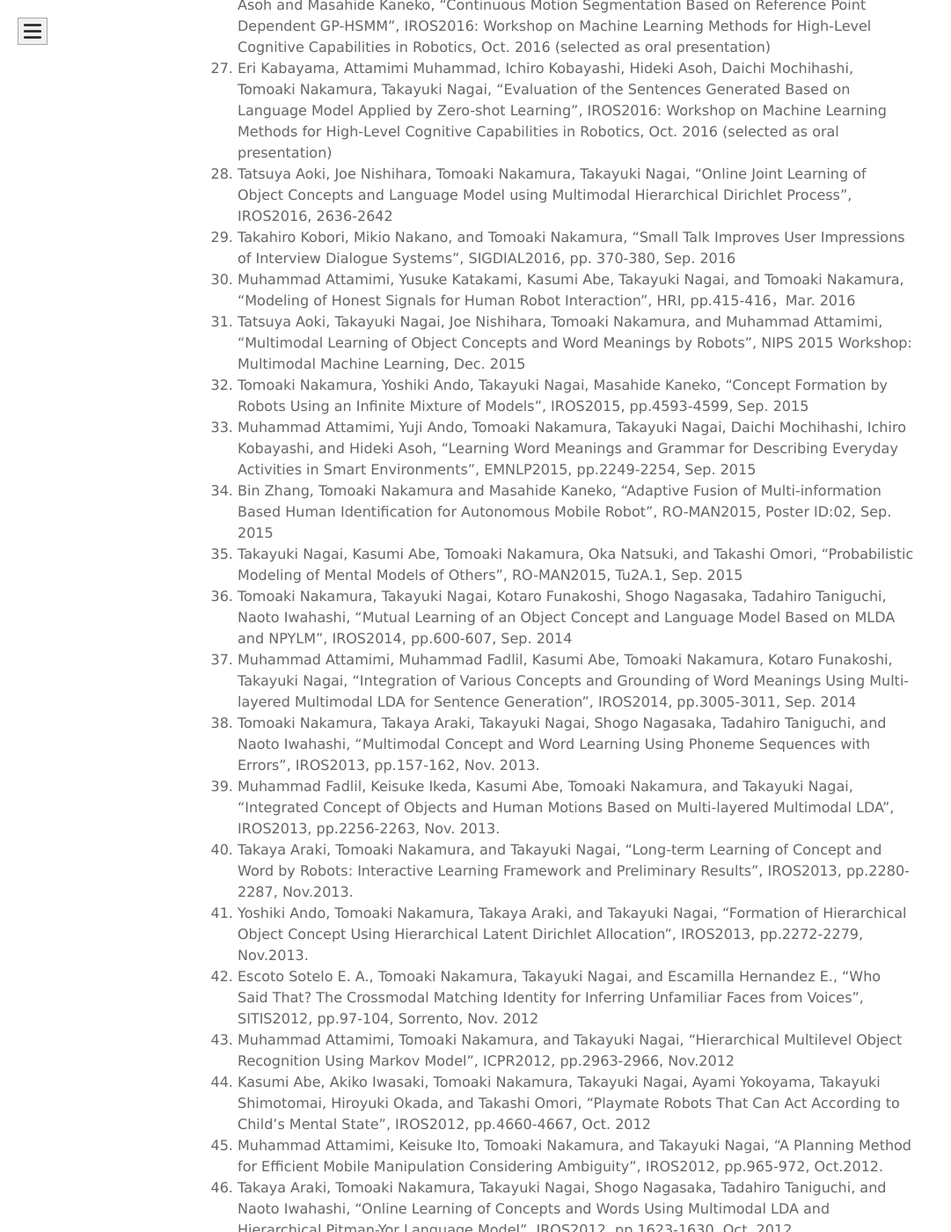
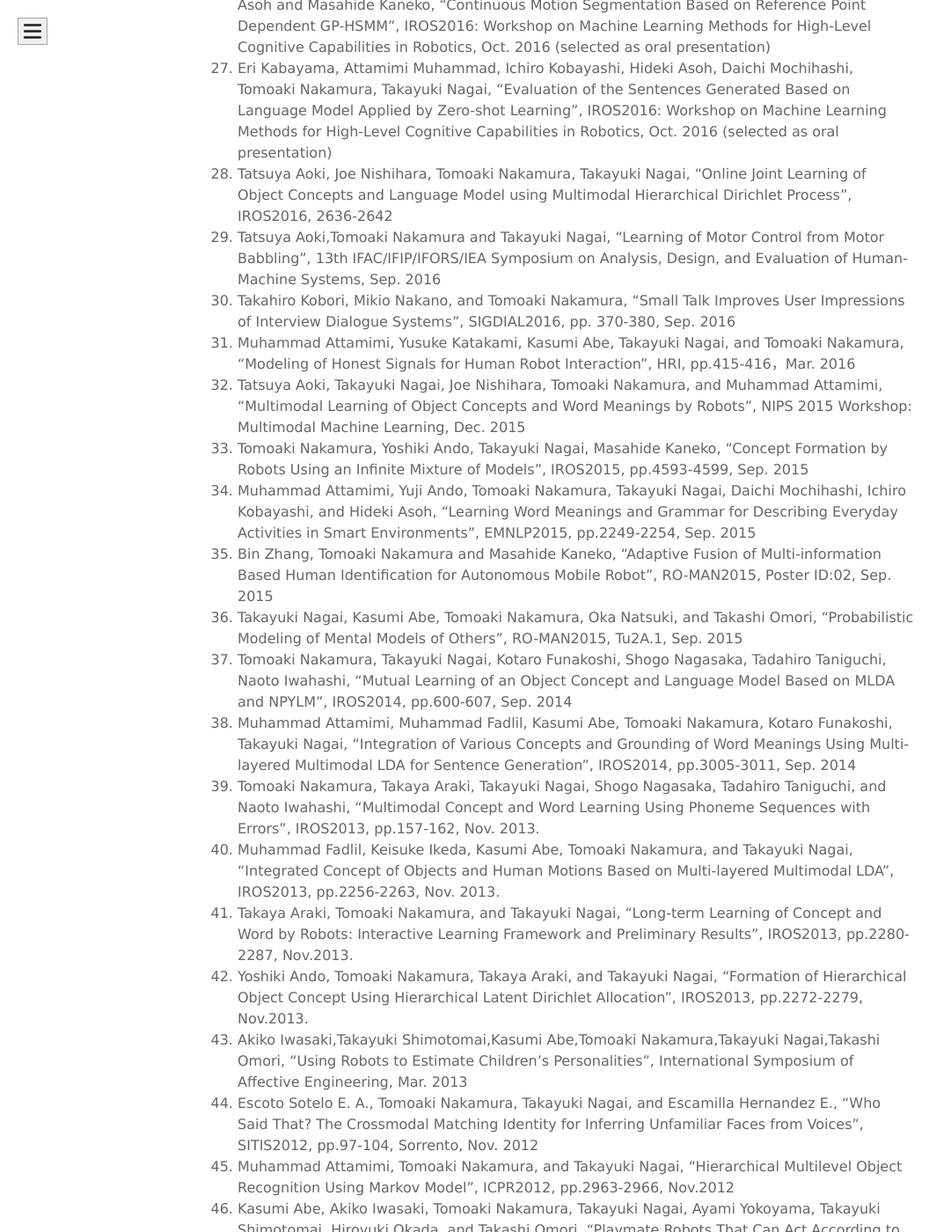
Before and after one commit to naka-lab/naka-lab.github.io, a Jekyll site: the page built from subpages/pub.md, in a window 1280 px wide and 1400 px high, scrolled down 6797 px. Shown: the whole window at 88% size, without its empty margins (0-1081 px from the left). Built offline with Jekyll 4.4.1, drawn with Linux system fonts in a browser that asks for light colours.

Commit message:
Update pub.md

```diff
--- a/subpages/pub.md
+++ b/subpages/pub.md
@@ -111,6 +111,7 @@ Signal Processing, pp. 13-16, Feb. 2020
 1. Tomoaki Nakamura, Kensuke Iwata, Takayuki Nagai, Daichi Mochihashi, Ichiro Kobayashi, Hideki Asoh and Masahide Kaneko, "Continuous Motion Segmentation Based on Reference Point Dependent GP-HSMM", IROS2016: Workshop on Machine Learning Methods for High-Level Cognitive Capabilities in Robotics, Oct. 2016 (selected as oral presentation)
 1. Eri Kabayama, Attamimi Muhammad, Ichiro Kobayashi, Hideki Asoh, Daichi Mochihashi, Tomoaki Nakamura, Takayuki Nagai, "Evaluation of the Sentences Generated Based on Language Model Applied by Zero-shot Learning", IROS2016: Workshop on Machine Learning Methods for High-Level Cognitive Capabilities in Robotics, Oct. 2016 (selected as oral presentation)
 1. Tatsuya Aoki, Joe Nishihara, Tomoaki Nakamura, Takayuki Nagai, "Online Joint Learning of Object Concepts and Language Model using Multimodal Hierarchical Dirichlet Process", IROS2016, 2636-2642
+1. Tatsuya Aoki,Tomoaki Nakamura and Takayuki Nagai, "Learning of Motor Control from Motor Babbling", 13th IFAC/IFIP/IFORS/IEA Symposium on Analysis, Design, and Evaluation of Human-Machine Systems, Sep. 2016
 1. Takahiro Kobori, Mikio Nakano, and Tomoaki Nakamura, "Small Talk Improves User Impressions of Interview Dialogue Systems", SIGDIAL2016, pp. 370-380, Sep. 2016
 1. Muhammad Attamimi, Yusuke Katakami, Kasumi Abe, Takayuki Nagai, and Tomoaki Nakamura, "Modeling of Honest Signals for Human Robot Interaction", HRI, pp.415-416，Mar. 2016
 1. Tatsuya Aoki, Takayuki Nagai, Joe Nishihara, Tomoaki Nakamura, and Muhammad Attamimi, "Multimodal Learning of Object Concepts and Word Meanings by Robots",  NIPS 2015 Workshop: Multimodal Machine Learning, Dec. 2015
@@ -124,6 +125,7 @@ Signal Processing, pp. 13-16, Feb. 2020
 1. Muhammad Fadlil, Keisuke Ikeda, Kasumi Abe, Tomoaki Nakamura, and Takayuki Nagai, "Integrated Concept of Objects and Human Motions Based on Multi-layered Multimodal LDA", IROS2013, pp.2256-2263, Nov. 2013.
 1. Takaya Araki, Tomoaki Nakamura, and Takayuki Nagai, "Long-term Learning of Concept and Word by Robots: Interactive Learning Framework and Preliminary Results", IROS2013, pp.2280-2287, Nov.2013.
 1. Yoshiki Ando, Tomoaki Nakamura, Takaya Araki, and Takayuki Nagai, "Formation of Hierarchical Object Concept Using Hierarchical Latent Dirichlet Allocation", IROS2013, pp.2272-2279, Nov.2013.
+1. Akiko Iwasaki,Takayuki Shimotomai,Kasumi Abe,Tomoaki Nakamura,Takayuki Nagai,Takashi Omori, "Using Robots to Estimate Children’s Personalities", International Symposium of Affective Engineering, Mar. 2013
 1. Escoto Sotelo E. A., Tomoaki Nakamura, Takayuki Nagai, and Escamilla Hernandez E., "Who Said That? The Crossmodal Matching Identity for Inferring Unfamiliar Faces from Voices", SITIS2012, pp.97-104, Sorrento, Nov. 2012
 1. Muhammad Attamimi, Tomoaki Nakamura, and Takayuki Nagai, "Hierarchical Multilevel Object Recognition Using Markov Model", ICPR2012, pp.2963-2966, Nov.2012
 1. Kasumi Abe, Akiko Iwasaki, Tomoaki Nakamura, Takayuki Nagai, Ayami Yokoyama, Takayuki Shimotomai, Hiroyuki Okada, and Takashi Omori, "Playmate Robots That Can Act According to Child's Mental State", IROS2012, pp.4660-4667, Oct. 2012
```
